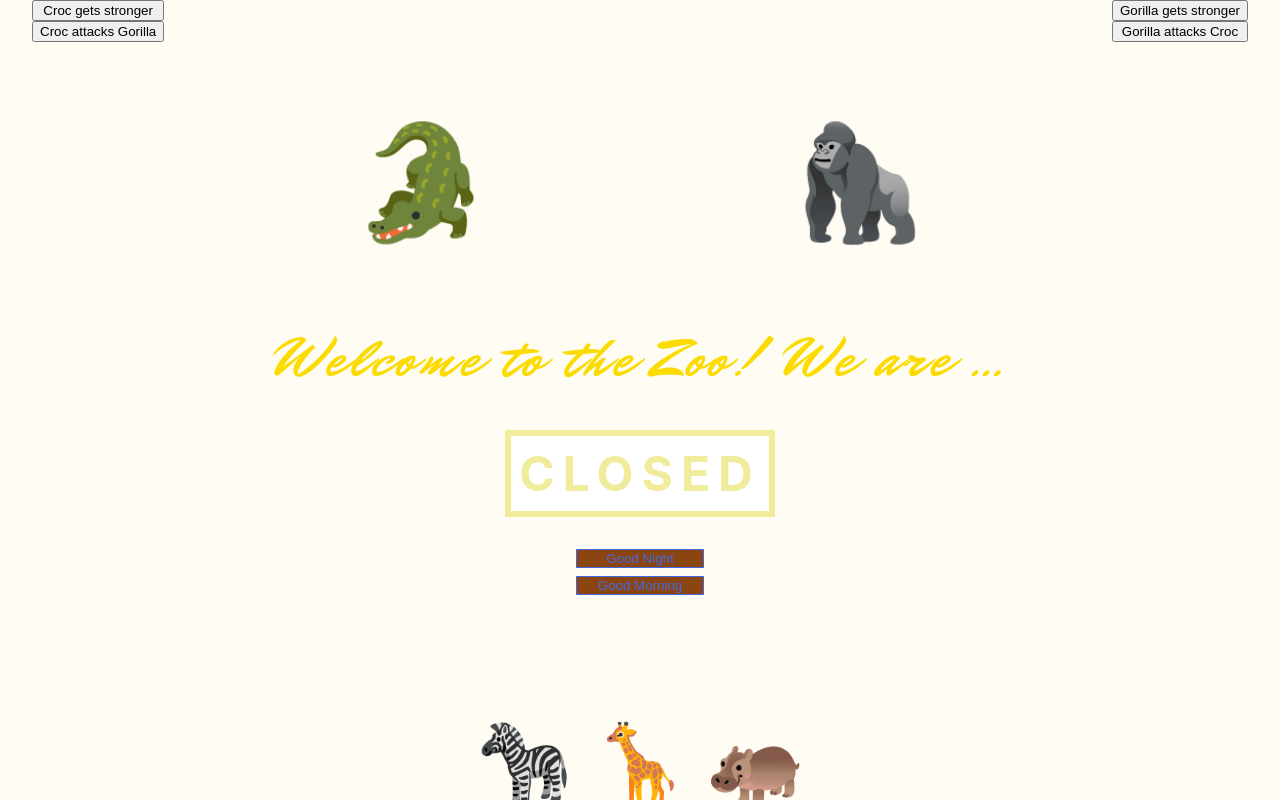
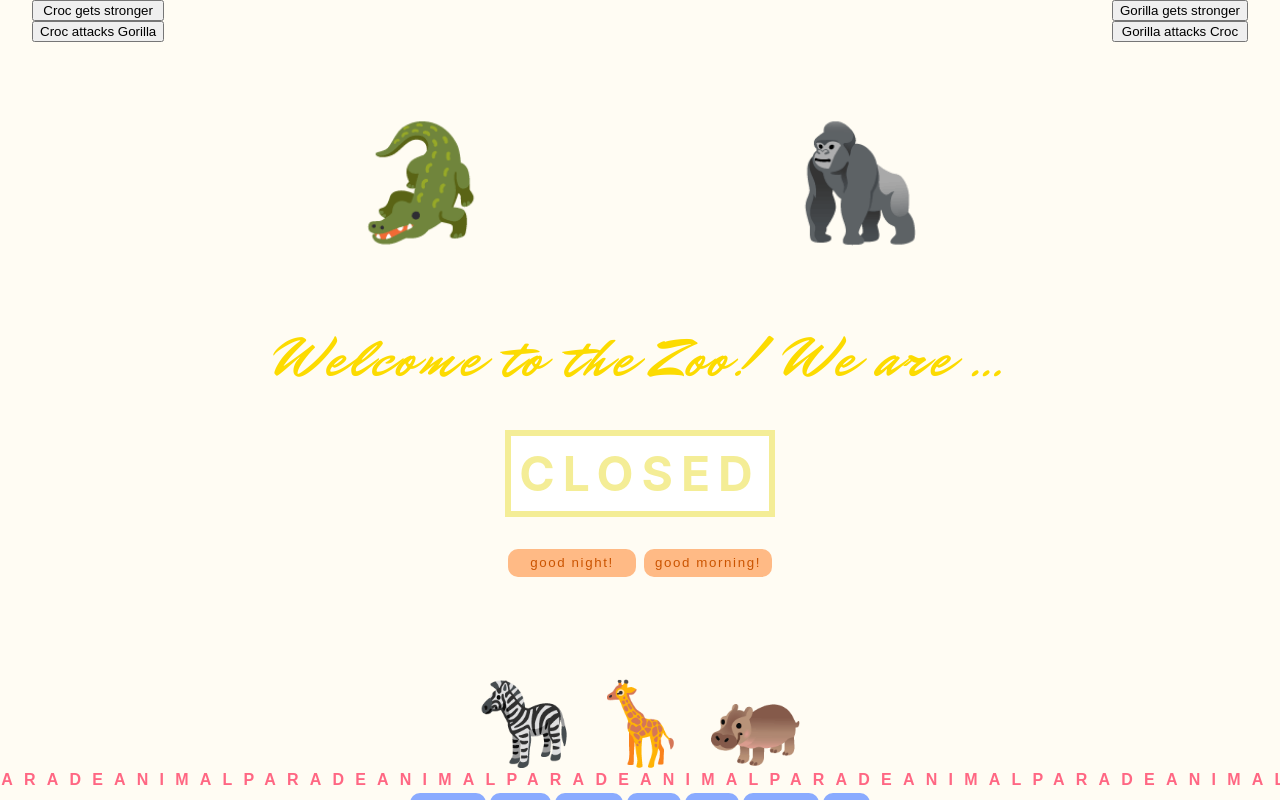
Before and after one commit to oliviaamiller/react-busy-zoo, a React (Create React App) app: page / in a window 1280 px wide. Built offline with nearby package versions, Linux system fonts and the light colour scheme.

Commit message:
added div for sign buttons

```diff
--- a/src/App.css
+++ b/src/App.css
@@ -67,16 +67,22 @@ html, body, #root, .App {
   margin-bottom: 2rem;
 
 }
-
+.sign-buttons {
+  display: flex;
+  flex-direction: row;
+}
 .sign button {
-  display: flex;
-  flex-direction: column;
-  align-items: center;
   width: 8rem;
-  margin-bottom: .5rem;
-  color:royalblue;
-  border: royalblue 1px solid;
-  background-color: saddlebrown ;
+  color: rgb(203, 84, 0);
+  background-color: rgb(255, 186, 133);
+  border: none;
+  border-radius: 10px;
+  padding: .4rem;
+  font-family: sans-serif;
+  text-transform: lowercase;
+  font-weight: 300;
+  letter-spacing: .1rem;
+  margin: 0rem .25rem;
 
 }
 
@@ -84,7 +90,7 @@ html, body, #root, .App {
   display: flex;
   flex-direction: column;
   align-items: center;
-  margin-top: 7rem;
+  margin-top: 6rem;
 }
 
 .parade p {
@@ -98,13 +104,14 @@ html, body, #root, .App {
 }
 
 .parade button {
-  color: saddlebrown;
+  color: rgb(203, 84, 0);
   margin: 4px 2px;
-  background-color: rgb(134, 165, 255);
+  background-color: rgb(138, 171, 255);
   border: none;
   border-radius: 10px;
   padding: .4rem;
   font-family: sans-serif;
   text-transform: lowercase;
+  font-weight: 300;
   letter-spacing: .1rem;
 }
--- a/src/App.js
+++ b/src/App.js
@@ -36,8 +36,10 @@ function App() {
       <div className='sign'>
         <p>Welcome to the Zoo! We are ...</p>
         <OpenSign isOpen={isOpen}/>
-        <button onClick={() => setIsOpen(false)}>Good Night</button>
-        <button onClick={() => setIsOpen(true)}>Good Morning</button>
+        <div className='sign-buttons'>
+          <button onClick={() => setIsOpen(false)}>Good Night!</button>
+          <button onClick={() => setIsOpen(true)}>Good Morning!</button>
+        </div>
       </div>
       <div className='parade'>
         <Parade animals={animalArray}/>
--- a/src/OpenSign/OpenSign.css
+++ b/src/OpenSign/OpenSign.css
@@ -1,6 +1,6 @@
 .sign-words {
-    color: rgb(241,235,156);
-    border: rgb(241,235,156) 6px solid;
+    color: rgb(244, 237, 150);
+    border: rgb(244, 237, 150) 6px solid;
     background-color: white;
     font-weight: bold;
     font-size: 3rem;
```
